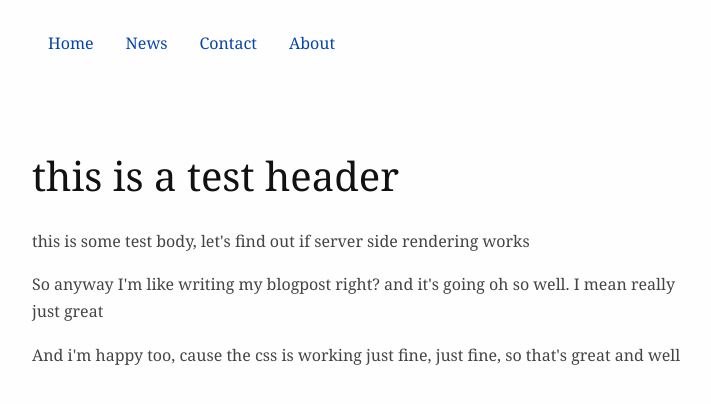
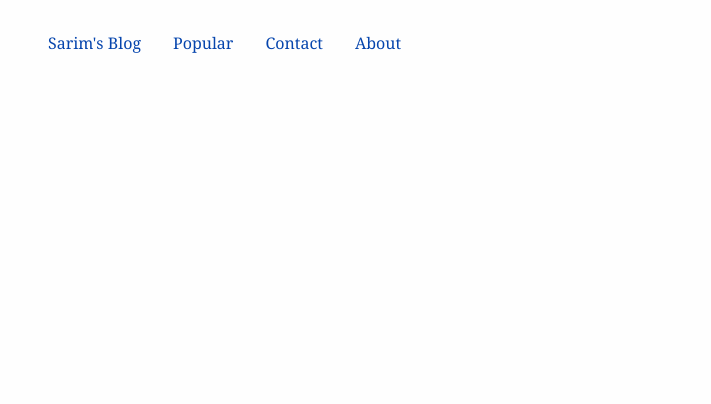
Before and after one commit to sarimaleem/blog, a website: page frontend/template.html in a window 1280 px wide. Shown: the whole page, without its empty margins (272-983 px from the left). Drawn offline with Linux system fonts and the light colour scheme.

Commit message:
html injection successful

```diff
--- a/frontend/template.html
+++ b/frontend/template.html
@@ -10,21 +10,10 @@
   <body>
 
     <ul class="navbar">
-      <li><a href="/test">Home</a></li>
-      <li><a href="/test">News</a></li>
+      <li><a href="/test">Sarim's Blog</a></li>
+      <li><a href="/test">Popular</a></li>
       <li><a href="/test">Contact</a></li>
       <li><a href="/test">About</a></li>
     </ul>
-
-    <h1>this is a test header</h1>
-    <p>this is some test body, let's find out if server side rendering works</p>
-    <p>
-      So anyway I'm like writing my blogpost right? and it's going oh so well. I
-      mean really just great
-    </p>
-    <p>
-      And i'm happy too, cause the css is working just fine, just fine, so
-      that's great and well
-    </p>
   </body>
 </html>
--- a/package.json
+++ b/package.json
@@ -16,6 +16,7 @@
     "dotenv": "^16.0.1",
     "express": "^4.18.1",
     "mongodb": "^4.8.0",
+    "node-html-parser": "^5.3.3",
     "showdown": "^2.1.0",
     "swagger-jsdoc": "^6.2.1",
     "swagger-ui-express": "^4.5.0"
```
Also changed, not shown: index.ts (+19 -11 lines), 1 other file.
